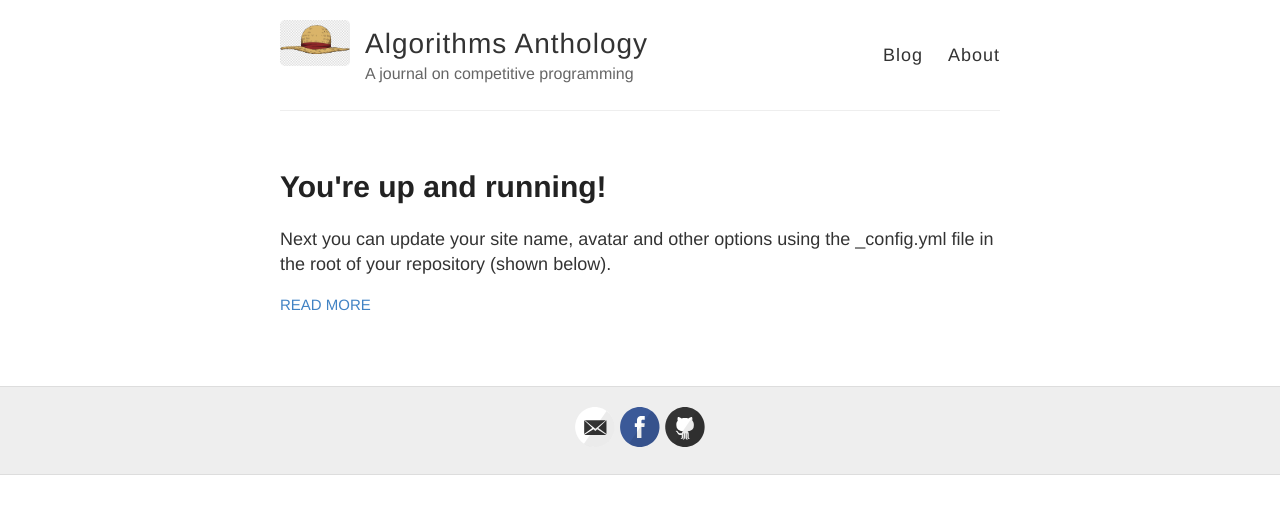
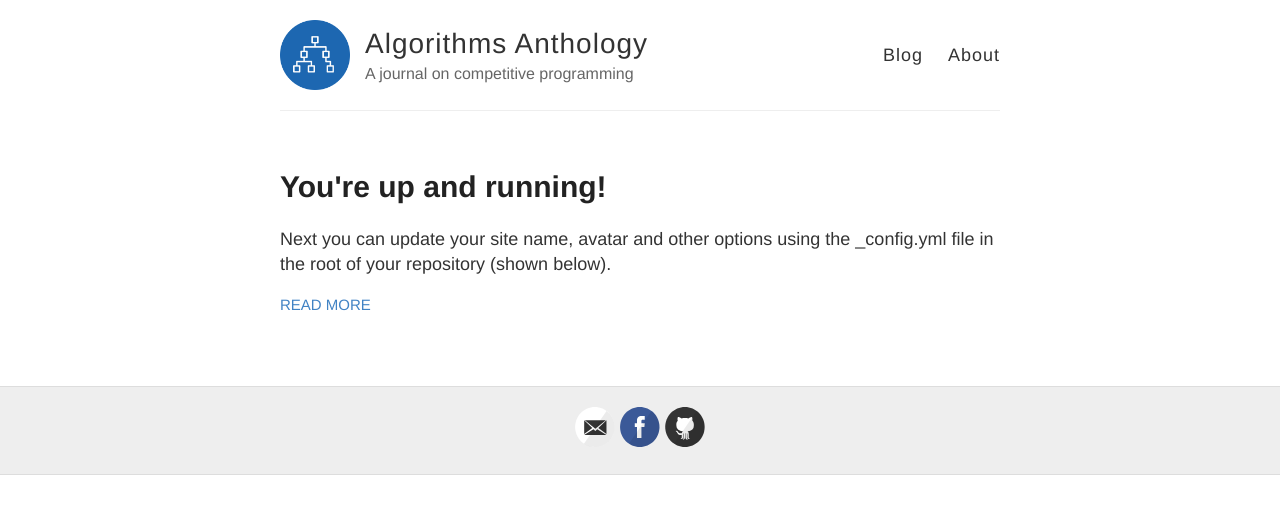
Before and after one commit to algorithms-anthology/algorithms-anthology.github.io, a Jekyll site: the page built from index.html, in a window 1280 px wide. Shown: the top 514 px of the page. Built offline with Jekyll 4.4.1, drawn with Linux system fonts in a browser that asks for light colours.

Commit message:
fixed logo

```diff
--- a/_config.yml
+++ b/_config.yml
@@ -9,7 +9,7 @@ name: Algorithms Anthology
 description: A journal on competitive programming
 
 # URL of your avatar or profile pic (you could use your GitHub profile pic)
-avatar: ./icon.jpg
+avatar: ./icon.png
 
 # https://raw.githubusercontent.com/barryclark/jekyll-now/master/images/jekyll-logo.png
 #
```
Also changed, not shown: icon.png (added), 14 other files.
